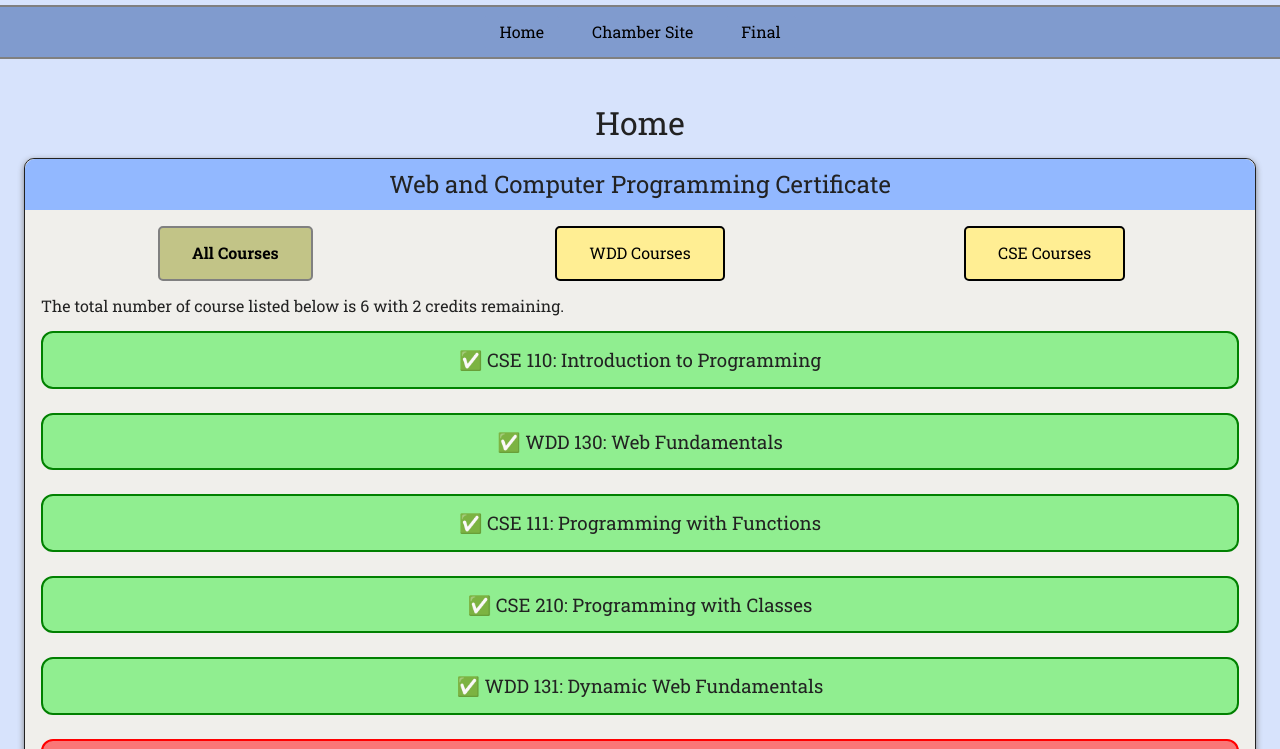
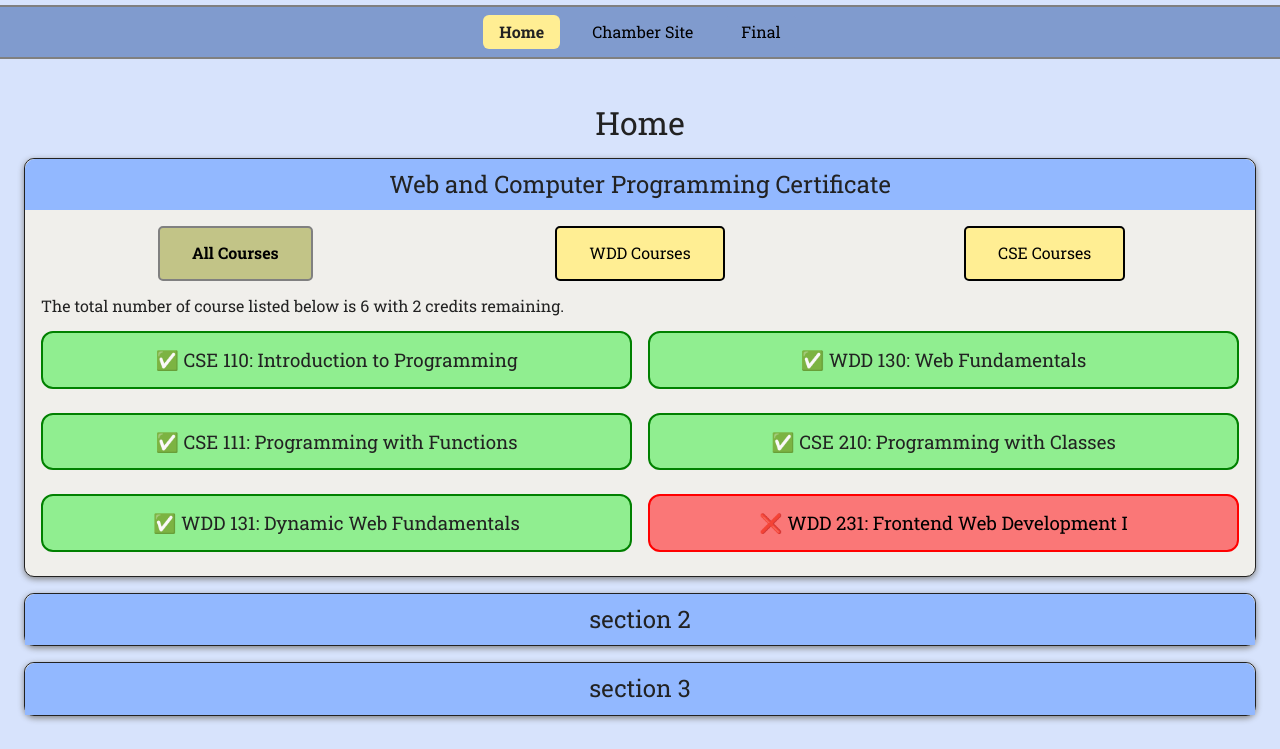
Before and after one commit to BenjaUrquia/wdd231, a plain HTML site: page index.html in a window 1280 px wide. Shown: the part 51-800 px from the top of the page. Drawn offline with Linux system fonts and the light colour scheme.

Commit message:
Week 01 2 columns fix added to courses display Wayfinding for main menu added

```diff
--- a/scripts/navigation.js
+++ b/scripts/navigation.js
@@ -8,4 +8,13 @@ document.addEventListener("DOMContentLoaded", function () {
         navBar.classList.toggle('show');
     });
 
+    // Nav Wayfinding
+    const pageTitle = document.querySelector("main h1").textContent.trim();
+    const menuItems = document.querySelectorAll(".navigation a");
+
+    menuItems.forEach(link => {
+        if (link.textContent.trim() === pageTitle) {
+            link.classList.add("active");
+        }
+    });
 })
--- a/styles/small.css
+++ b/styles/small.css
@@ -91,6 +91,12 @@ header span {
     transition: background 0.3s ease, transform 0.2s ease;
 }
 
+.navigation a.active {
+    font-weight: bold;
+    background-color: var(--accent-color);
+    color: var(--text-dark);
+}
+
 .navigation a:hover {
     background-color: var(--accent-color);
     color: var(--text-dark);
@@ -133,6 +139,8 @@ section {
     box-sizing: border-box;
 }
 
+
+
 .cert-sect ul button {
     background-color: var(--accent-color);
     padding: 1rem 2rem;
@@ -155,6 +163,7 @@ section {
     display: grid;
     gap: 1rem;
     padding: 1rem;
+    grid-template-columns: repeat(2, 1fr);
 }
 
 .course-card {
```
